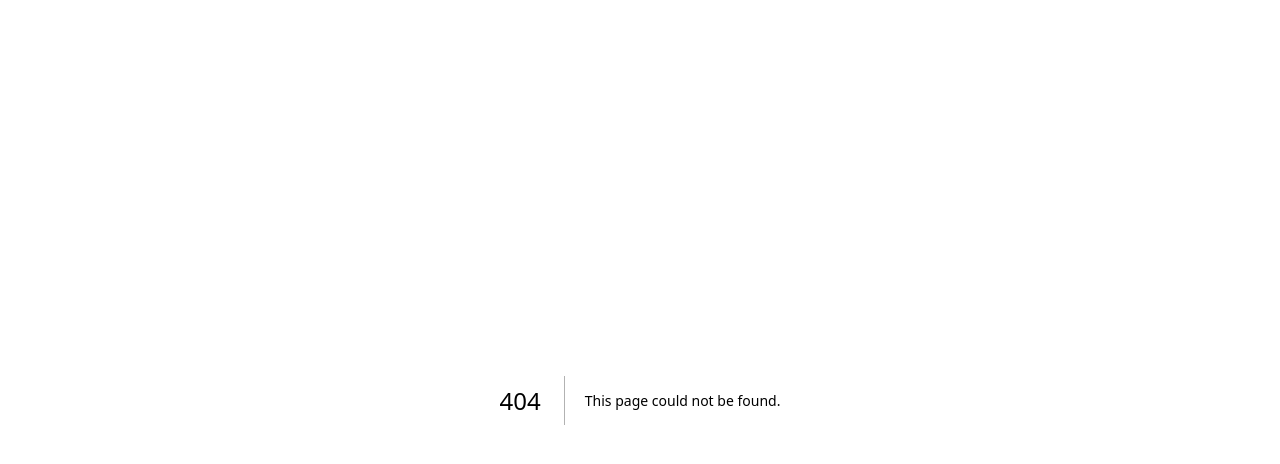
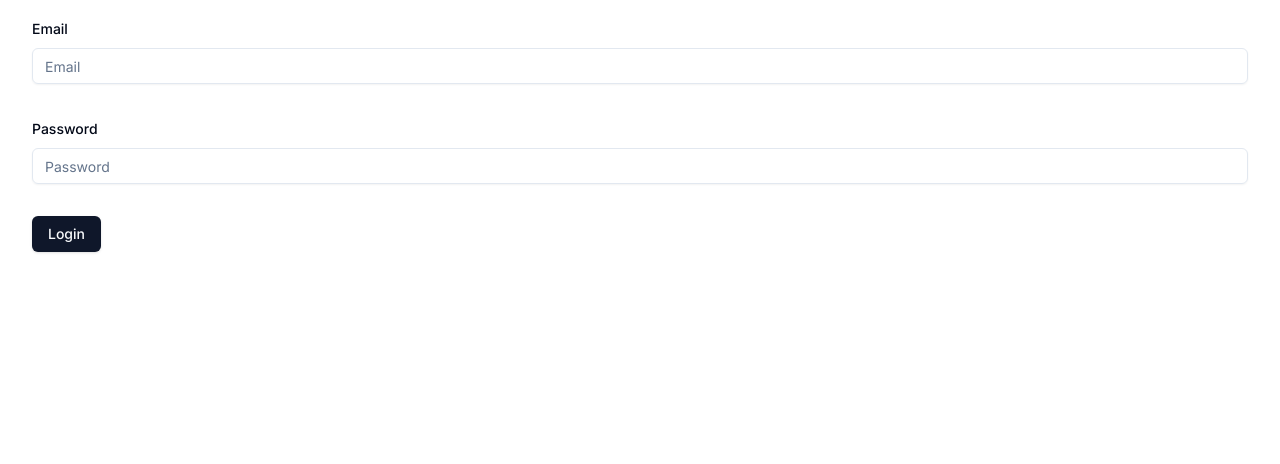
Before and after one commit to labasubagia/ticket-microservice, a Next.js app in the folder client/: page /login in a window 1280 px wide. Before the commit this address had no page. Shown: the top 464 px of the page. Built offline with nearby package versions, Linux system fonts and the light colour scheme.

Commit message:
feat: add login page

```diff
--- /dev/null
+++ b/client/app/login/page.tsx
@@ -0,0 +1,68 @@
+'use client'
+
+import * as z from 'zod'
+import { useForm } from 'react-hook-form'
+import { zodResolver } from '@hookform/resolvers/zod'
+import { Form, FormControl, FormField, FormItem, FormLabel, FormMessage } from '@/components/ui/form'
+import { Input } from '@/components/ui/input'
+import { Button } from '@/components/ui/button'
+import { cn } from '@/lib/utils'
+
+const formSchema = z.object({
+  email: z.string().email(),
+  password: z.string().min(4).max(20)
+})
+
+export default function Login() {
+
+  const form = useForm<z.infer<typeof formSchema>>({
+    resolver: zodResolver(formSchema),
+    defaultValues: {
+      email: "",
+      password: "",
+    }
+  })
+
+  const onSubmit = (values: z.infer<typeof formSchema>) => {
+    // TODO: Submit here
+    console.log(values)
+  }
+
+  return (
+    <main className={cn('p-4 px-8')}>
+      <Form {...form}>
+        <form onSubmit={form.handleSubmit(onSubmit)} className='space-y-8'>
+          <FormField
+            control={form.control}
+            name='email'
+            render={({field}) => (
+              <FormItem>
+                <FormLabel>Email</FormLabel>
+                <FormControl>
+                  <Input placeholder='Email' {...field}/>
+                </FormControl>
+                <FormMessage/>
+              </FormItem>
+            )}
+          />
+
+          <FormField
+            control={form.control}
+            name='password'
+            render={({field}) => (
+              <FormItem>
+                <FormLabel>Password</FormLabel>
+                <FormControl>
+                  <Input placeholder='Password' type='password' {...field}/>
+                </FormControl>
+                <FormMessage/>
+              </FormItem>
+            )}
+          />
+
+          <Button type="submit">Login</Button>
+        </form>
+      </Form>
+    </main>
+  )
+}
```
